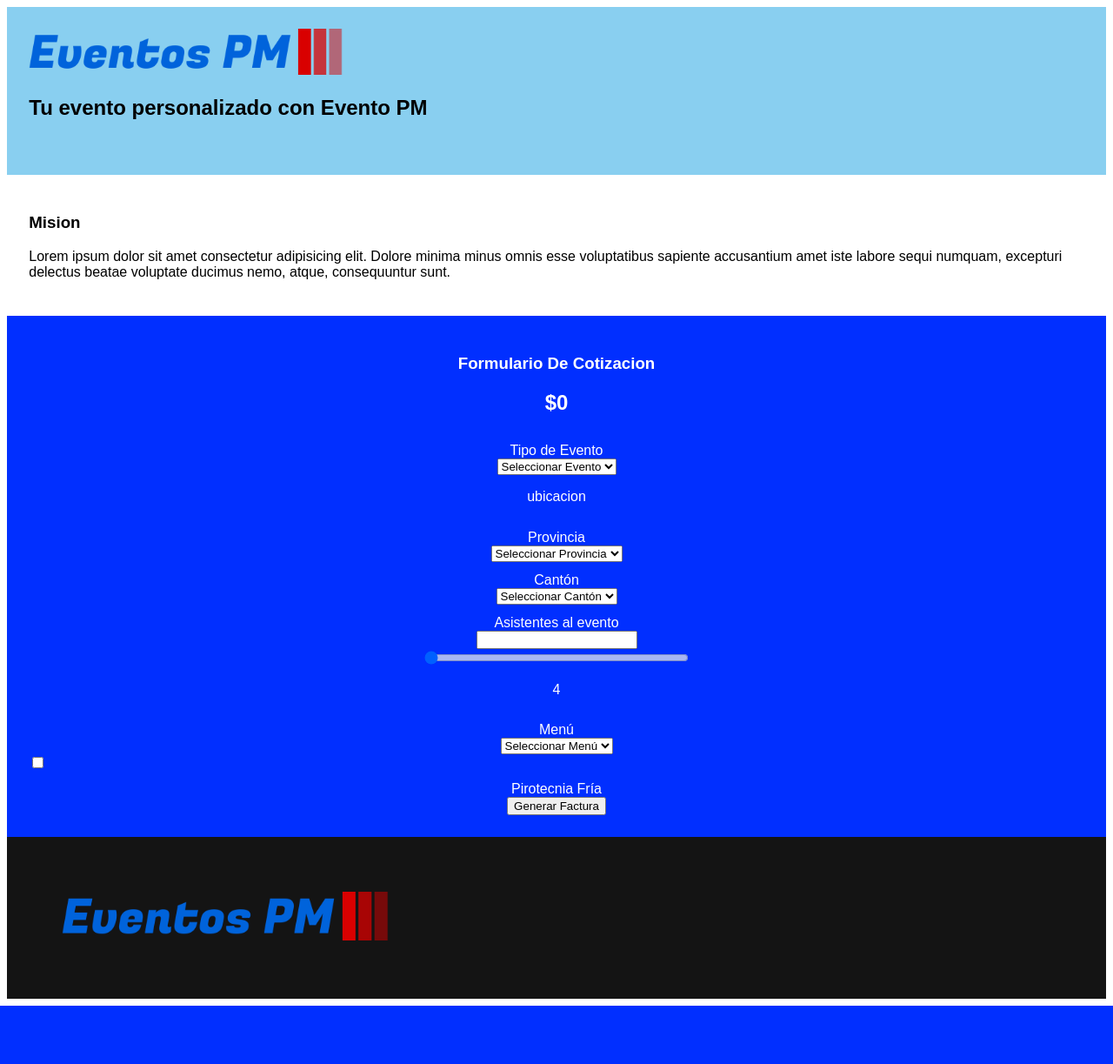
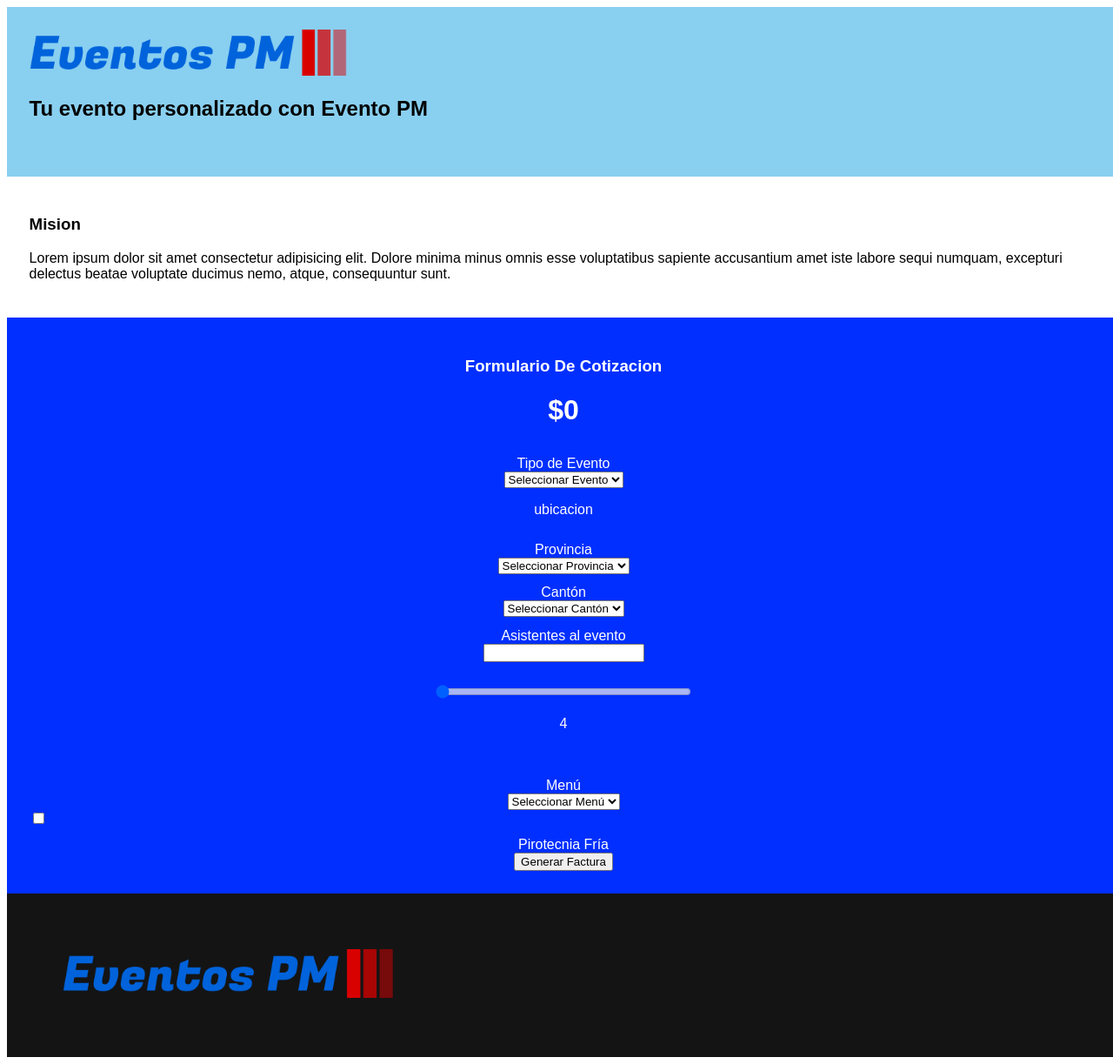
Before and after one commit to mauricioc1/eventosPM, a PHP site: page / in a window 1280 px wide. Shown: the whole page at 87% size. Before the commit the page ends 1156 px from the top, so only its background shows below. Run offline with PHP 8.4, Linux system fonts and the light colour scheme.

Commit message:
eliminé unos bordes de los costados

```diff
--- a/index.html
+++ b/index.html
@@ -8,19 +8,19 @@
     <title>Cotizar Evento</title>
 </head>
 <body>
-    <section class="empresa">
+    <div class="empresa">
 
         <img src="imgs/logo.png">
         <h2>Tu evento personalizado con Evento PM</h2>
         <img>
-    </section>
+    </div>
 
-    <section class="mision">
+    <div class="mision">
         <h3>Mision</h3>
         <p>Lorem ipsum dolor sit amet consectetur adipisicing elit. Dolore minima minus omnis esse voluptatibus sapiente accusantium amet iste labore sequi numquam, excepturi delectus beatae voluptate ducimus nemo, atque, consequuntur sunt.</p>
-    </section>
+    </div>
 
-    <section class="formulario">
+    <div class="formulario">
         <h3>Formulario De Cotizacion</h3>
         <h1 id="precioTotal">$0</h1>
 
@@ -73,7 +73,7 @@
         <label for="pirotecnia">Pirotecnia Fría</label>
 
         <button type="button" id="factura">Generar Factura</button>
-    </section>
+    </div>
 
 
 
--- a/styles.css
+++ b/styles.css
@@ -1,14 +1,20 @@
 body {
     font-family: 'Istok Web', sans-serif;
-    max-width: 100%;
     overflow-x: hidden;
+    padding-left: 0 !important;
+    padding-right: 0 !important;
+    padding-top: 0 !important;
+    padding-bottom: 0 !important;
+    width: 100% !important;
 }
-section {
+
+div {
     padding: 2%;
-    max-width: 100%;
 }
+
 .empresa {
     background-color: #89CFF0;
+    max-width: 100%;
 }
 
 .formulario {
```
